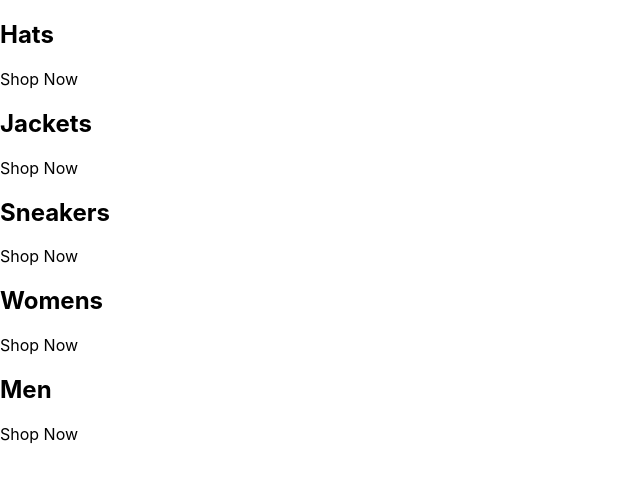
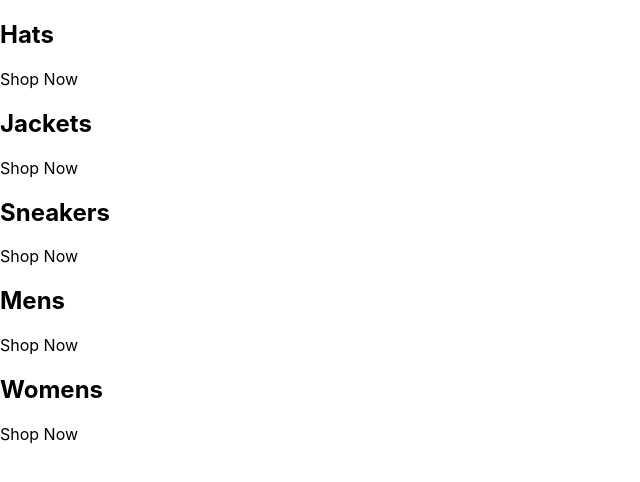
Before and after one commit to Kashus24/Elevate-clothing, a React (Create React App) app: page / in a window 1280 px wide. Shown: the top 482 px of the page, without its empty margins (0-640 px from the left). Built offline with nearby package versions, Linux system fonts and the light colour scheme.

Commit message:
using map to dynamically render categories

```diff
--- a/src/App.js
+++ b/src/App.js
@@ -1,43 +1,47 @@
 
 
 const App = () => {
+
+  const categories = [
+    {
+      id: 1,
+      title: 'Hats',
+
+    },
+    {
+      id: 2,
+      title: 'Jackets',
+
+    },
+    {
+      id: 3,
+      title: 'Sneakers',
+
+    },
+    {
+      id: 4,
+      title: 'Mens',
+
+    },
+    {
+      id: 5,
+      title: 'Womens',
+
+    }
+  ]
+
   return (
     <div className="categories-container">
-      <div className="category-container">
-        {/* <img /> */}
-        <div className="cateogory-body-container">
-          <h2> Hats</h2>
-          <p>Shop Now</p>
+      {categories.map(({ title }) => (
+        <div className="category-container">
+          <div className="background-image" />
+          <div className="cateogory-body-container">
+            <h2>{title}</h2>
+            <p>Shop Now</p>
+          </div>
         </div>
-      </div>
-      <div className="category-container">
-        {/* <img /> */}
-        <div className="cateogory-body-container">
-          <h2> Jackets</h2>
-          <p>Shop Now</p>
-        </div>
-      </div>
-      <div className="category-container">
-        {/* <img /> */}
-        <div className="cateogory-body-container">
-          <h2> Sneakers</h2>
-          <p>Shop Now</p>
-        </div>
-      </div>
-      <div className="category-container">
-        {/* <img /> */}
-        <div className="cateogory-body-container">
-          <h2> Womens</h2>
-          <p>Shop Now</p>
-        </div>
-      </div>
-      <div className="category-container">
-        {/* <img /> */}
-        <div className="cateogory-body-container">
-          <h2> Men</h2>
-          <p>Shop Now</p>
-        </div>
-      </div>
+      ))}
+
     </div>
   );
 }
```
